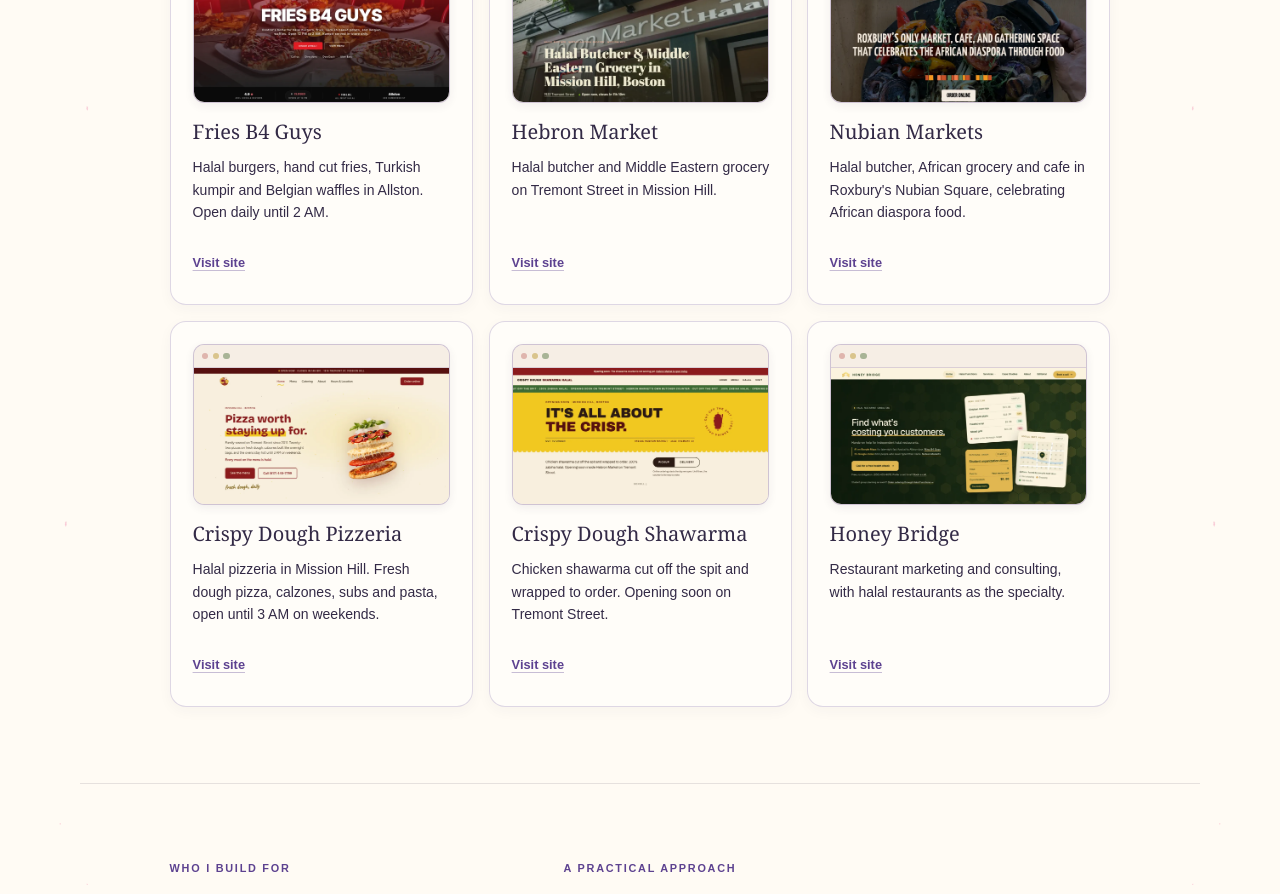
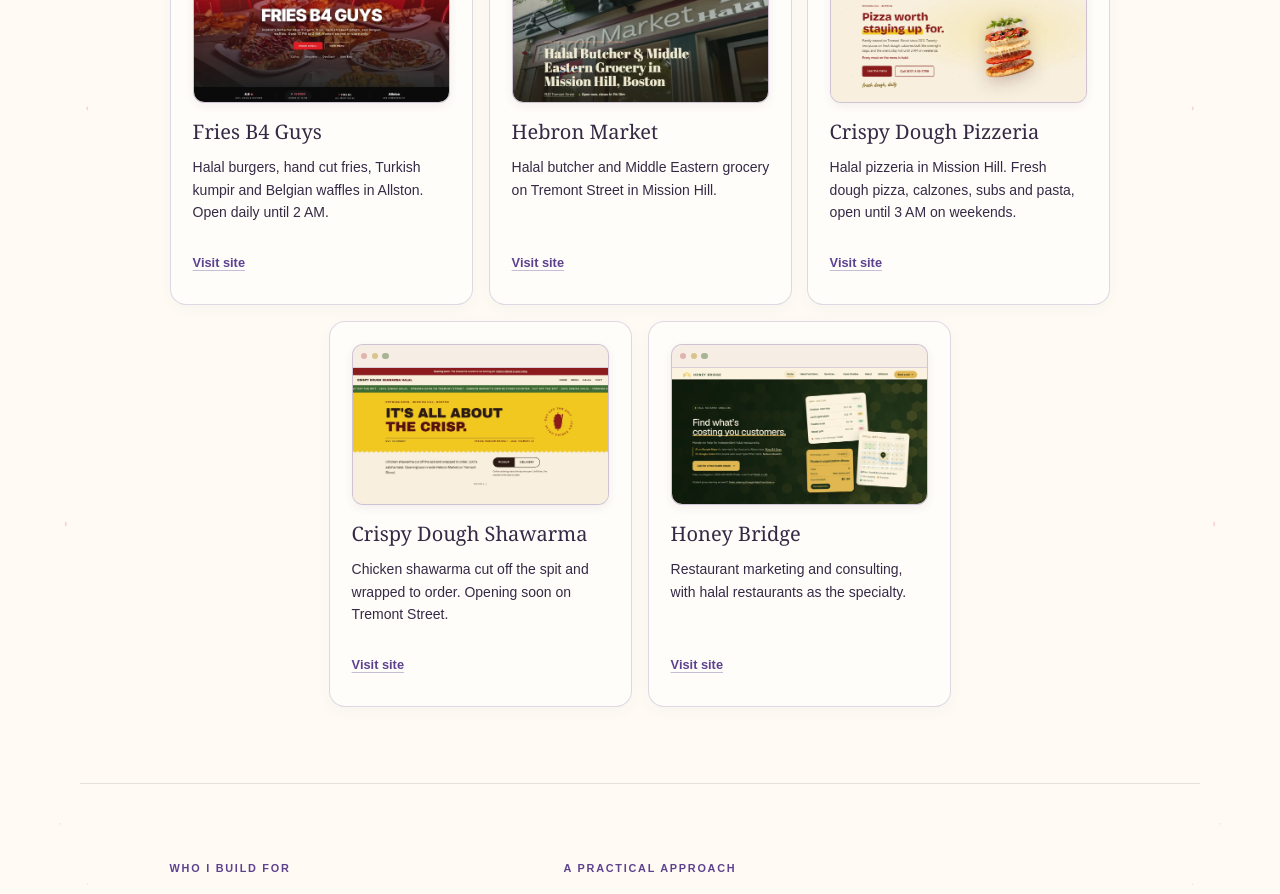
Before and after one commit to techmasterclaude/yasmeen-calling-card, a Next.js app: page / in a window 1280 px wide. Shown: the part 1020-1914 px from the top of the page. Built offline with nearby package versions, Linux system fonts and the light colour scheme.

Commit message:
Remove Nubian Markets from selected work

```diff
--- a/app/globals.css
+++ b/app/globals.css
@@ -644,6 +644,24 @@
   gap: 1rem;
 }
 
+@media (min-width: 701px) {
+  .project-grid {
+    grid-template-columns: repeat(6, minmax(0, 1fr));
+  }
+
+  .project-card {
+    grid-column: span 2;
+  }
+
+  .project-card:nth-last-child(2):nth-child(3n + 1) {
+    grid-column: 2 / span 2;
+  }
+
+  .project-card:last-child:nth-child(3n + 2) {
+    grid-column: 4 / span 2;
+  }
+}
+
 .project-card {
   position: relative;
   display: flex;
--- a/app/page.tsx
+++ b/app/page.tsx
@@ -18,12 +18,6 @@ const projects = [
     description: 'Halal butcher and Middle Eastern grocery on Tremont Street in Mission Hill.',
     image: '/work/hebron-market.webp',
     url: 'https://hebron-market.com',
-  },
-  {
-    name: 'Nubian Markets',
-    description: "Halal butcher, African grocery and cafe in Roxbury's Nubian Square, celebrating African diaspora food.",
-    image: '/work/nubian-markets.webp',
-    url: 'https://nubianmarkets.com',
   },
   {
     name: 'Crispy Dough Pizzeria',
```
Also changed, not shown: public/work/nubian-markets.webp (deleted).
